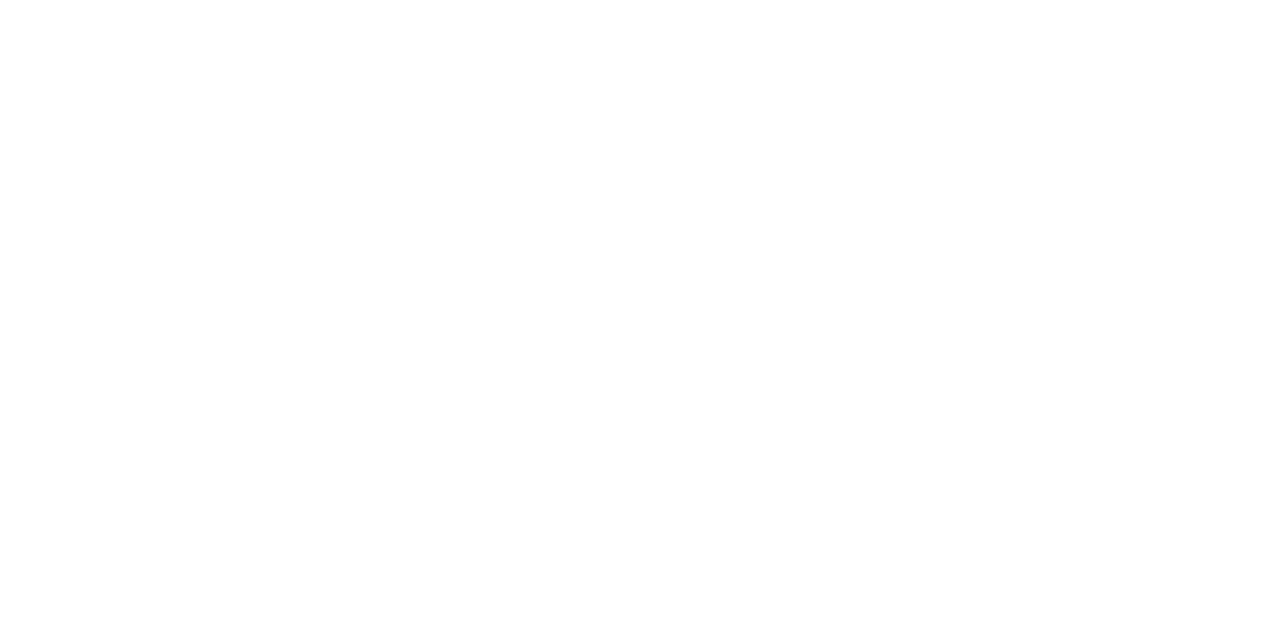
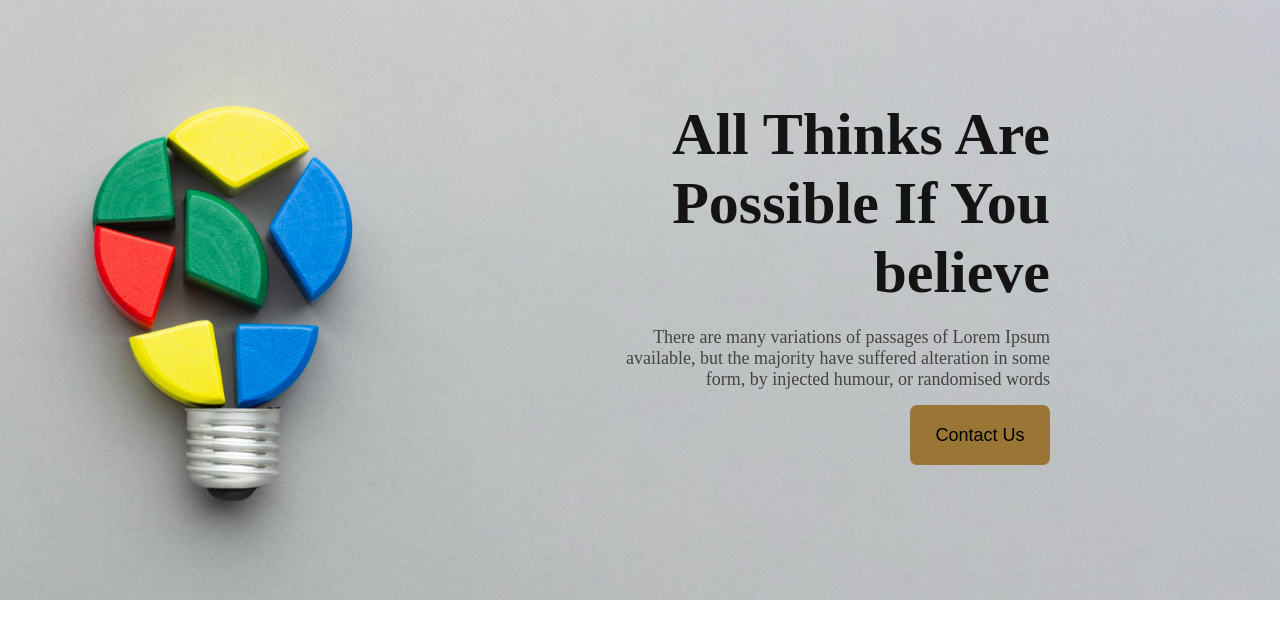
Before and after one commit to Shahab17/practice-task, a plain HTML site: page index.html in a window 1280 px wide. Drawn offline with Linux system fonts and the light colour scheme.

Commit message:
finished banner section

```diff
--- a/index.html
+++ b/index.html
@@ -3,9 +3,27 @@
 <head>
     <meta charset="UTF-8">
     <meta name="viewport" content="width=device-width, initial-scale=1.0">
-    <title>Document</title>
+    <title>PRACTICE TASK </title>
+    <link rel="stylesheet" href="styles/styles.css">
 </head>
 <body>
+    <header>
+         <div class="banner">
+            <div class="banner-text">
+                <h2 class="banner-title">All Thinks Are Possible If You believe</h2>
+                    <p class="banner-para">There are many variations of passages of Lorem Ipsum available, but the majority have suffered alteration in some form, by injected humour, or randomised words</p>
+                    <button>Contact Us</button>
+
+            </div>
+         </div>
+
+    </header>
+    <main>
+
+    </main>
+    <footer>
+
+    </footer>
 
 </body>
 </html>
--- /dev/null
+++ b/styles/styles.css
@@ -0,0 +1,45 @@
+*{
+    margin: 0;
+    padding: 0;
+}
+.banner{
+    background-image: url("../images/banner/banner2.png");
+    height: 600px;
+    background-position: center;
+    background-repeat: no-repeat;
+    background-size: cover;
+    position: relative;
+}
+.banner-text{
+    text-align: right;
+    /* width: 525px; */
+    padding-right: 230px;
+    padding-top: 100px;
+    padding-left: 600px;
+    padding-bottom: 300px;
+
+}
+.banner-title{
+    color:  #151414;
+    font-family: Work Sans;
+    font-size: 60px;
+
+}
+.banner-para{
+    color:  #444343;
+    font-family: Work Sans;
+    font-size: 18px;
+    margin-top: 20px;
+    margin-bottom: 15px;
+}
+
+button{
+    width: 140px;
+    height: 60px;
+    border-radius: 7px;
+    background:rgba(146, 104, 26, 0.836);
+    border: none;
+    font-size: large;
+    cursor: pointer;
+
+}
```
